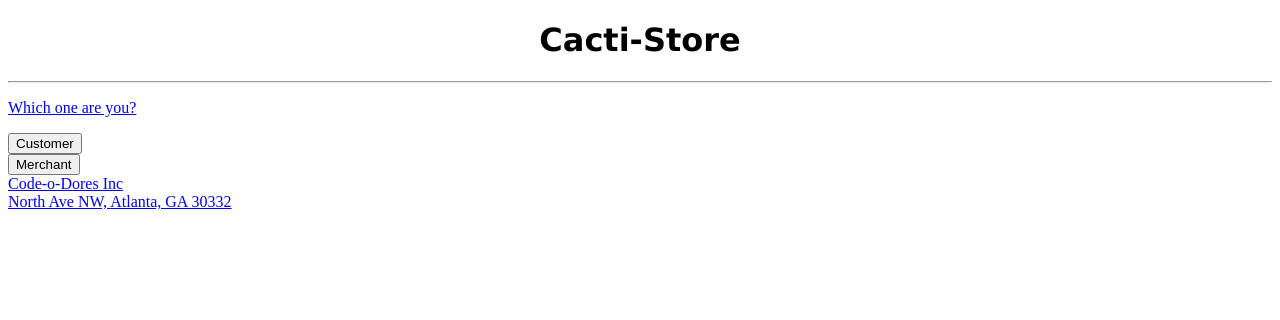
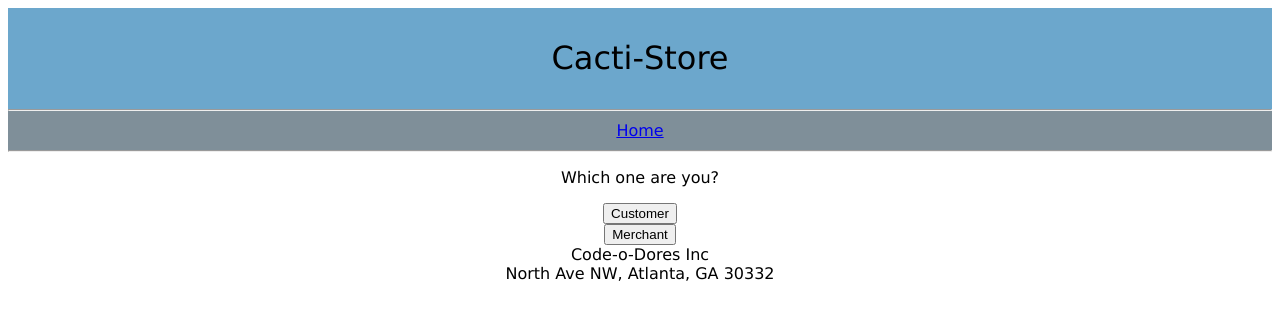
Before and after one commit to williamjzhao/HackGTStoreFront, a plain HTML site: page index.html in a window 1280 px wide. Drawn offline with Linux system fonts and the light colour scheme.

Commit message:
Add node and worked on js

```diff
--- a/index.html
+++ b/index.html
@@ -6,12 +6,15 @@
         <title>Cacti-Store</title>
         <link rel="stylesheet" href="style.css" type="text/css"/>
         <div id="title">
-            <h1>Cacti-Store</h1>
+            <h1 style="font-weight:lighter">Cacti-Store</h1>
         </div>
         <hr>
-        <nav>
-            <a href="index.html"
-        </nav>
+        <div class="navbar navbar-static-top">
+            <nav id = "navBar">
+                <a href="index.html" target="_parent" style="text-align:center">Home</a>
+            </nav>
+        </div>
+        <hr>
     </header>
     <body>
         <p id = "introQuestion">Which one are you?</p>
--- a/style.css
+++ b/style.css
@@ -1,5 +1,28 @@
+header,body,footer{
+    font-family: Verdana;
+    text-align: center;
+}
+
+#navBar{
+    background: #7F8F99;
+    padding : 10px 0 10px 0;
+    margin : 0px;
+    width: 100%;
+}
+
+hr{
+    margin: 0px;
+    padding: 0px 0 0px 0;
+    background: #7F8F99;
+}
+
 #title{
-    text-align: center;
-    font-weight: bold;
-    font-family: Verdana;
+    background: #6CA7CC;
+    margin: 0px;
+    padding: 10px 0 10px 0;
+    width: 100%;
 }
+
+body{
+
+}
```
Also changed, not shown: corefunc.js (+15 -0 lines), 1 other file.
